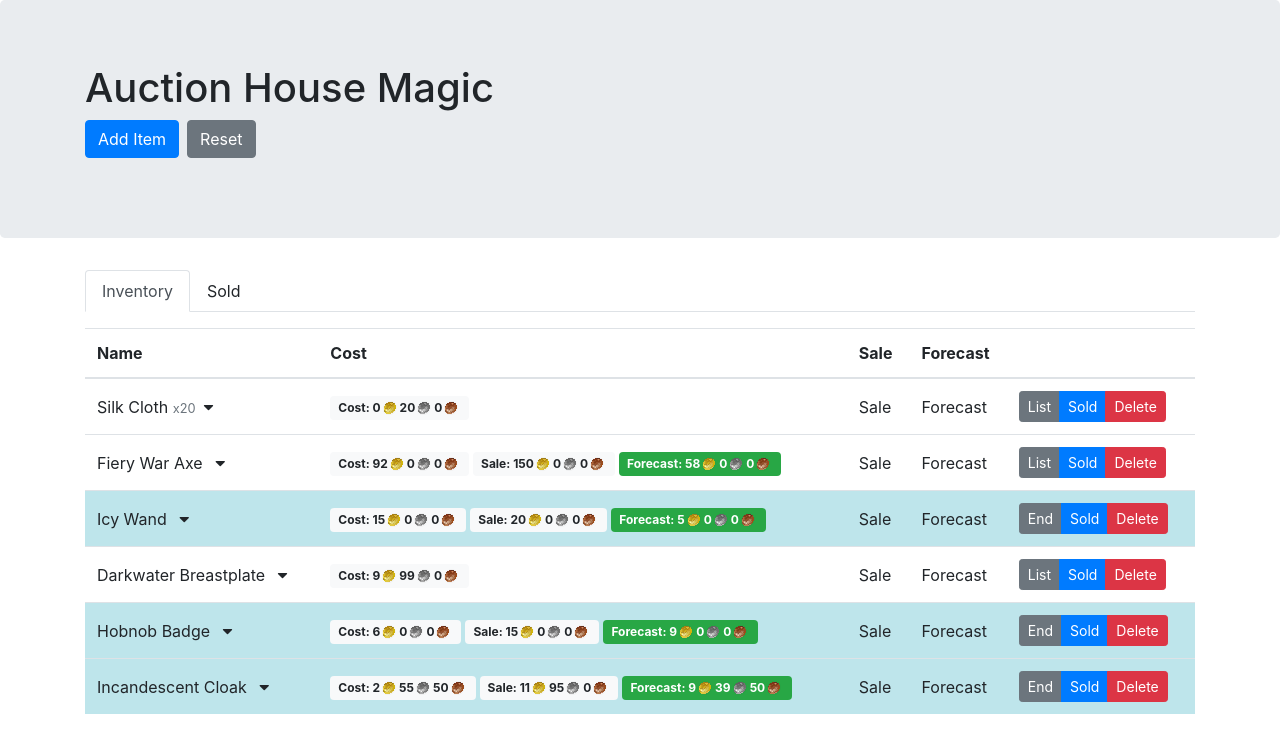
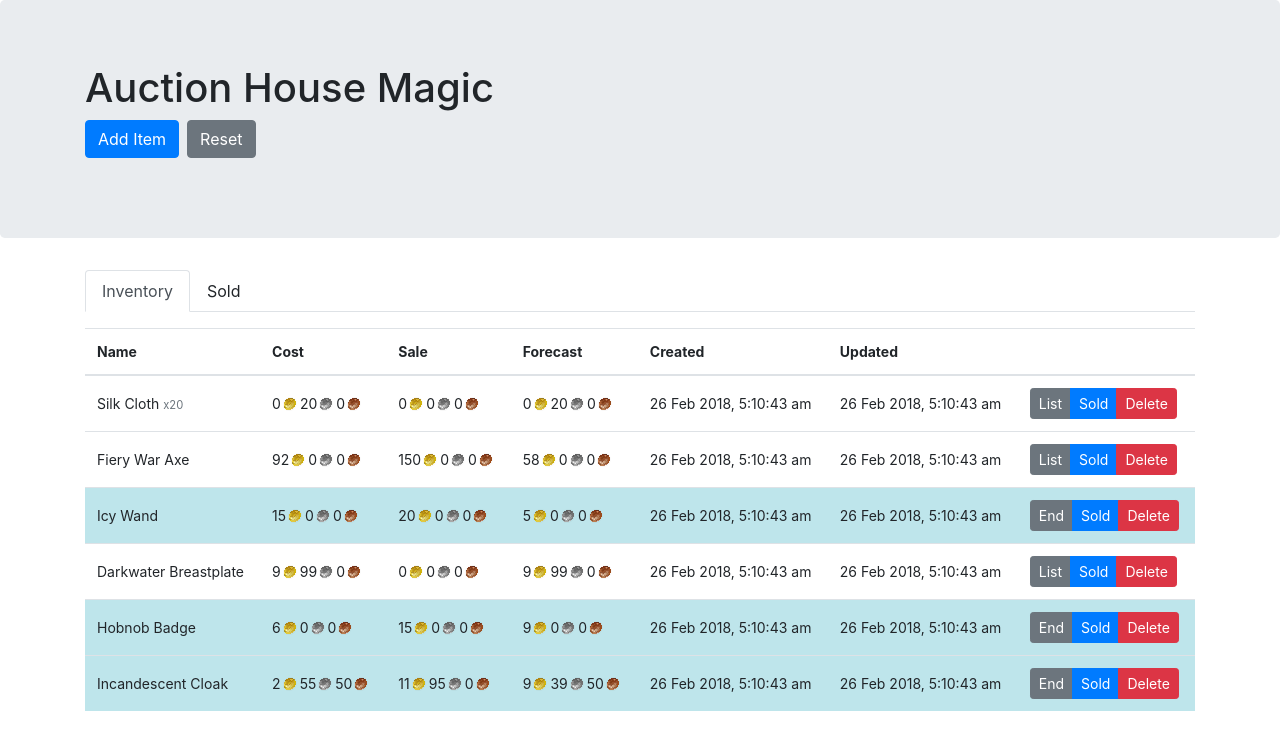
Before and after one commit to nandastone/ah-magic, a React (Create React App) app: page / in a window 1280 px wide. Shown: the top 752 px of the page. Built offline with nearby package versions, Linux system fonts and the light colour scheme.

Commit message:
Move sale item details into modal

```diff
--- /dev/null
+++ b/src/components/ItemDetailModal/index.js
@@ -0,0 +1,43 @@
+import React from 'react'
+import PropTypes from 'prop-types'
+
+// Components
+
+import { Button, Modal, ModalHeader, ModalBody, ModalFooter } from 'reactstrap'
+import ItemHistory from '../ItemHistory'
+import ItemTitle from '../ItemTitle'
+import WowCurrency from '../WowCurrency'
+
+const ItemDetailModal = ({ open, item, onClose }) => {
+  return (
+    <Modal
+      isOpen={open}
+      toggle={onClose}
+      size='lg'
+    >
+      <ModalHeader toggle={onClose}>
+        <ItemTitle item={item} />
+      </ModalHeader>
+      <ModalBody>
+        <ItemHistory history={item.history} />
+        <h4>Details</h4>
+        <p>Vendor Price: <WowCurrency value={item.vendorValue} /></p>
+      </ModalBody>
+      <ModalFooter>
+        <Button color='secondary' onClick={onClose}>Close</Button>
+      </ModalFooter>
+    </Modal>
+  )
+}
+
+ItemDetailModal.defaultProps = {
+  onClose: () => {}
+}
+
+ItemDetailModal.propTypes = {
+  open: PropTypes.bool,
+  item: PropTypes.object.isRequired,
+  onClose: PropTypes.func
+}
+
+export default ItemDetailModal
--- /dev/null
+++ b/src/components/ItemTitle/index.js
@@ -0,0 +1,21 @@
+import React from 'react'
+import PropTypes from 'prop-types'
+
+const ItemTitle = ({ item }) => {
+  return (
+    <React.Fragment>
+      {item.name}{' '}
+      {
+        item.stackable > 1
+        ? <small className='text-muted'>x{item.stackable}</small>
+        : null
+      }
+    </React.Fragment>
+  )
+}
+
+ItemTitle.propTypes = {
+  item: PropTypes.object.isRequired
+}
+
+export default ItemTitle
--- a/src/components/SaleItemList/ItemRow/index.js
+++ b/src/components/SaleItemList/ItemRow/index.js
@@ -2,13 +2,14 @@ import React, { PureComponent } from 'react'
 import PropTypes from 'prop-types'
 import _ from 'lodash'
 import classNames from 'classnames'
+import moment from 'moment'
 
 import { calculateItemFinances } from '../../../utils'
 
 // Components
 
-import ItemHistory from '../../ItemHistory'
-import ItemSalesInfo from '../../ItemSalesInfo'
+import ItemDetailModal from '../../ItemDetailModal'
+import ItemTitle from '../../ItemTitle'
 import ListItemForm from '../../ListItemForm'
 import SoldItemForm from '../../SoldItemForm'
 import WowCurrency from '../../WowCurrency'
@@ -25,6 +26,11 @@ class ItemRow extends PureComponent {
   }
 
   // Event handling
+
+  handleClickRow = (event) => {
+    event.preventDefault()
+    this.setState({ isDetailsExpanded: true })
+  }
 
   handleClickList = () => {
     this.setState({
@@ -50,12 +56,6 @@ class ItemRow extends PureComponent {
     }
   }
 
-  handleClickHistory = () => {
-    this.setState((prevState, props) => {
-      return { isDetailsExpanded: !prevState.isDetailsExpanded }
-    })
-  }
-
   handleCompleteList = (payload) => {
     this.props.onList(payload)
     this.setState({ isListExpanded: false })
@@ -74,48 +74,51 @@ class ItemRow extends PureComponent {
     this.setState({ isSoldExpanded: false })
   }
 
+  handleCloseDetailModal = () => {
+    this.setState({ isDetailsExpanded: false })
+  }
+
   // Rendering
 
   render () {
+    const firstHistory = _.first(this.props.item.history)
     const lastHistory = _.last(this.props.item.history)
     const isListed = lastHistory && lastHistory.type === 'listing' && !lastHistory.endedAt
     const { cost, price, profit } = calculateItemFinances(this.props.item.history)
 
     return (
-      <tr className={classNames(
-        'c-ItemRow',
-        { 'table-info': isListed }
-      )}>
+      <tr
+        className={classNames(
+          'c-ItemRow',
+          { 'table-info': isListed }
+        )}
+        onClick={this.handleClickRow}
+      >
         <td>
-          <div onClick={this.handleClickHistory}>
-            {this.props.item.name}{' '}
-            {
-              this.props.item.stackable > 1
-              ? <small className='text-muted'>x{this.props.item.stackable}</small>
-              : null
-            }
-            <span className='ml-2'>
-              {
-                this.state.isDetailsExpanded
-                ? <i className='fas fa-caret-up'></i>
-                : <i className='fas fa-caret-down'></i>
-              }
-            </span>
-          </div>
-          {
-            this.state.isDetailsExpanded
-            ? <div>
-                <ItemHistory history={this.props.item.history} />
-                <p>Vendor Price: <WowCurrency value={this.props.item.vendorValue} /></p>
-              </div>
-            : null
-          }
+          <React.Fragment>
+            <ItemTitle item={this.props.item} />
+            <ItemDetailModal
+              item={this.props.item}
+              open={this.state.isDetailsExpanded}
+              onClose={this.handleCloseDetailModal}
+            />
+          </React.Fragment>
         </td>
         <td>
-          <ItemSalesInfo cost={cost} price={price} profit={profit} />
+          <WowCurrency value={cost} />
         </td>
-        <td>Sale</td>
-        <td>Forecast</td>
+        <td>
+          <WowCurrency value={price} />
+        </td>
+        <td>
+          <WowCurrency value={profit} />
+        </td>
+        <td>
+          {moment(firstHistory.createdAt).format('D MMM YYYY, h:mm:ss a')}
+        </td>
+        <td>
+          {moment(lastHistory.updatedAt || lastHistory.createdAt).format('D MMM YYYY, h:mm:ss a')}
+        </td>
         <td>
           <div className='btn-group btn-group-sm'>
             {
--- /dev/null
+++ b/src/components/SaleItemList/SaleItemList.css
@@ -0,0 +1,5 @@
+.c-SaleItemList { font-size: 14px; }
+
+/* Elements */
+
+/* Modifiers */
--- a/src/components/SaleItemList/index.js
+++ b/src/components/SaleItemList/index.js
@@ -9,6 +9,10 @@ import { calculateAHListingCost, calculateAHTransactionCost } from '../../utils'
 // Components
 
 import ItemRow from './ItemRow'
+
+// Assets
+
+import './SaleItemList.css'
 
 class SaleItemList extends PureComponent {
   // Event handling
@@ -98,13 +102,15 @@ class SaleItemList extends PureComponent {
 
   render () {
     return (
-      <table className='table table-hover'>
+      <table className='c-SaleItemList table table-hover'>
         <thead>
           <tr>
             <th scope='col'>Name</th>
             <th scope='col'>Cost</th>
             <th scope='col'>Sale</th>
-            <th scope='col' colSpan={2}>Forecast</th>
+            <th scope='col'>Forecast</th>
+            <th scope='col'>Created</th>
+            <th scope='col' colSpan={2}>Updated</th>
           </tr>
         </thead>
         <tbody>
```
